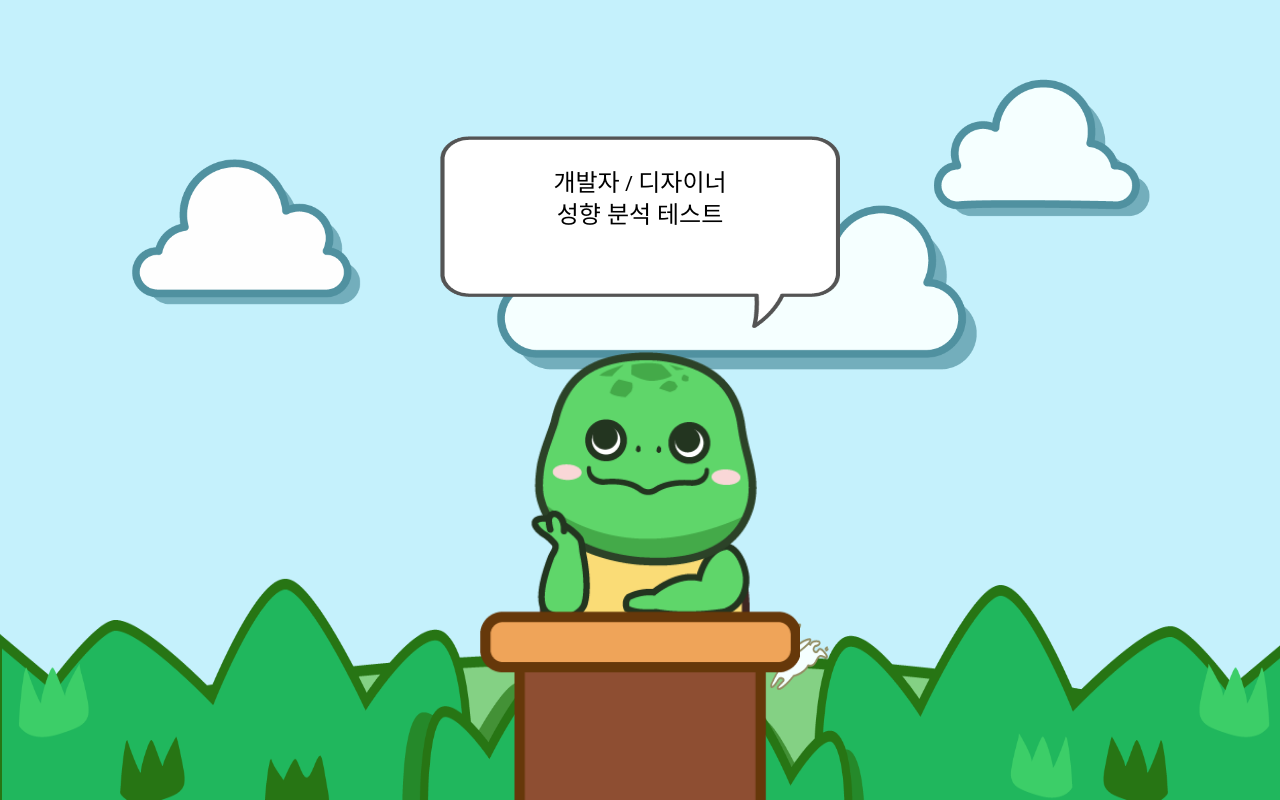
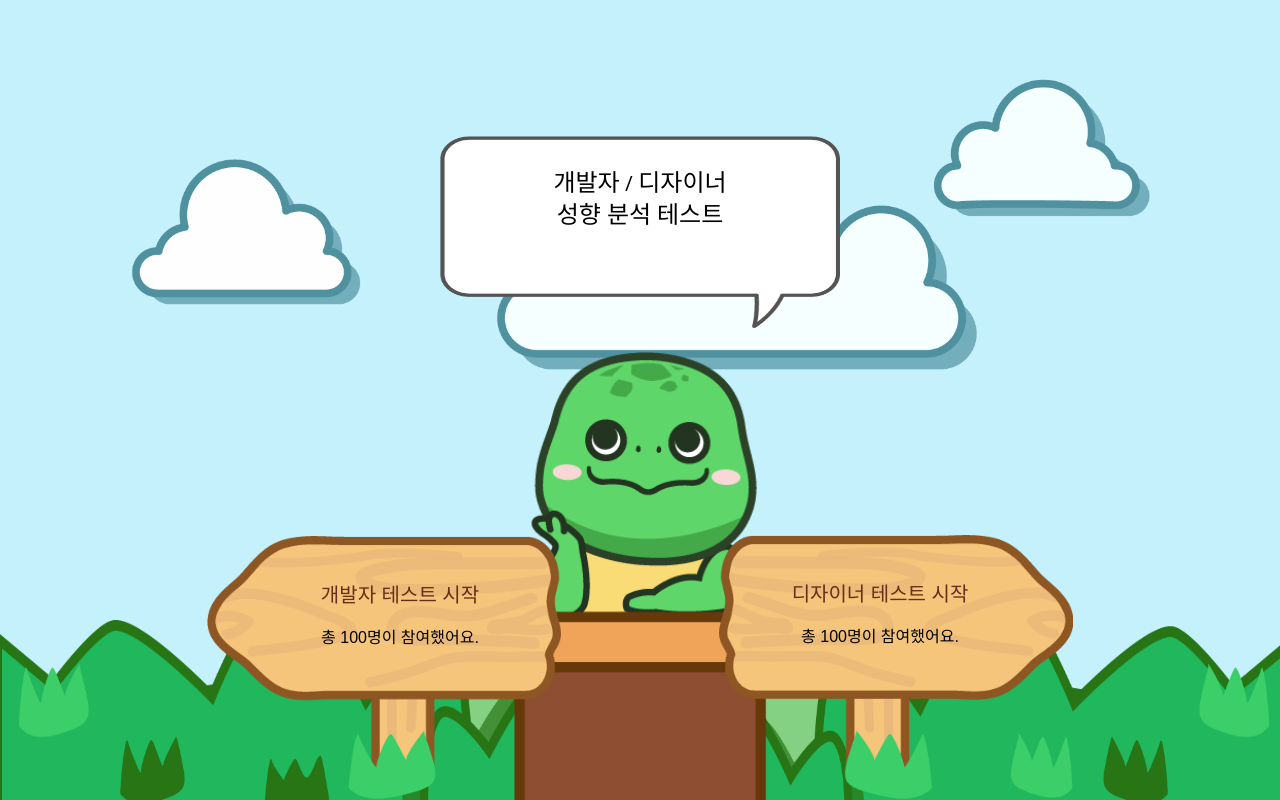
Before and after one commit to purplecode-team/developer-designer-type-indicator, a React app: page / in a window 1280 px wide. Built offline with nearby package versions, Linux system fonts and the light colour scheme; the HTML template or start-up script is replaced by a standard one.

Commit message:
add: 테스트 시작 버튼 추가

```diff
--- a/package.json
+++ b/package.json
@@ -37,12 +37,13 @@
   },
   "dependencies": {
     "css-loader": "^5.0.0",
+    "firebase": "^8.0.0",
     "react": "^16.14.0",
+    "react-countup": "^4.3.3",
     "react-dom": "^16.14.0",
     "react-router-dom": "^5.2.0",
     "style-loader": "^2.0.0",
     "styled-components": "^5.2.1",
-    "firebase": "^8.0.0",
     "styled-reset": "^4.3.0"
   },
   "husky": {
--- /dev/null
+++ b/src/components/main/InformationBoard.jsx
@@ -0,0 +1,55 @@
+import React from 'react';
+import styled from 'styled-components';
+import CountUp from 'react-countup';
+
+const Button = styled.button`
+  background: none;
+  border: none;
+  outline: none;
+  cursor: pointer;
+  width: 24rem;
+  z-index: 2;
+  transition: all 0.2s ease-in-out;
+  img {
+    width: 95%;
+    object-fit: contain;
+  }
+  &:hover {
+    cursor: pointer;
+    transform: scale(1.05);
+    border: 2px;
+  }
+  h2 {
+    position: relative;
+    top: 6rem;
+    left: ${(props) => props.leftPos}rem;
+    font-size: 20px;
+    font-weight: 550;
+    color: #653019;
+  }
+  p {
+    position: relative;
+    font-size: 16px;
+    top: 7rem;
+    left: ${(props) => props.leftPos}rem;
+  }
+`;
+
+const InformationBoard = ({ img, title, leftPos }) => {
+  const handleClick = () => {
+    console.log('click');
+  };
+
+  return (
+    <Button leftPos={leftPos} onClick={handleClick}>
+      <h2> {title} 시작 </h2>
+      <p>
+        총 <CountUp end={100} />
+        명이 참여했어요.{' '}
+      </p>
+      <img src={img} alt={title} />
+    </Button>
+  );
+};
+
+export default InformationBoard;
--- /dev/null
+++ b/src/containers/main/BoardContainer.jsx
@@ -0,0 +1,33 @@
+import React from 'react';
+import styled from 'styled-components';
+import leftBoardImg from '../../../public/img/left_start.png';
+import rightBoardImg from '../../../public/img/right_start.png';
+import InformationBoard from '../../components/main/InformationBoard';
+
+const Container = styled.div`
+  display: flex;
+  overflow: hidden;
+  justify-content: space-between;
+  width: 70%;
+  margin: 0 auto;
+  position: absolute;
+  bottom: 0;
+  left: 0;
+  right: 0;
+  text-align: center;
+`;
+
+const BoardContainer = () => {
+  return (
+    <Container>
+      <InformationBoard img={leftBoardImg} title="개발자 테스트" leftPos="1" />
+      <InformationBoard
+        img={rightBoardImg}
+        title="디자이너 테스트"
+        leftPos="-1"
+      />
+    </Container>
+  );
+};
+
+export default BoardContainer;
--- a/src/pages/Main.jsx
+++ b/src/pages/Main.jsx
@@ -2,10 +2,12 @@ import React from 'react';
 import styled from 'styled-components';
 import MainContainer from '../containers/main/MainContainer';
 import grassImg from '../../public/img/bg_bottom.png';
+import BoardContainer from '../containers/main/BoardContainer';
 
 const Main = () => {
   return (
     <MainWrapper>
+      <BoardContainer />
       <MainContainer />
     </MainWrapper>
   );
```
Also changed, not shown: 1 other file (tests, documents, lock files or other folders).
